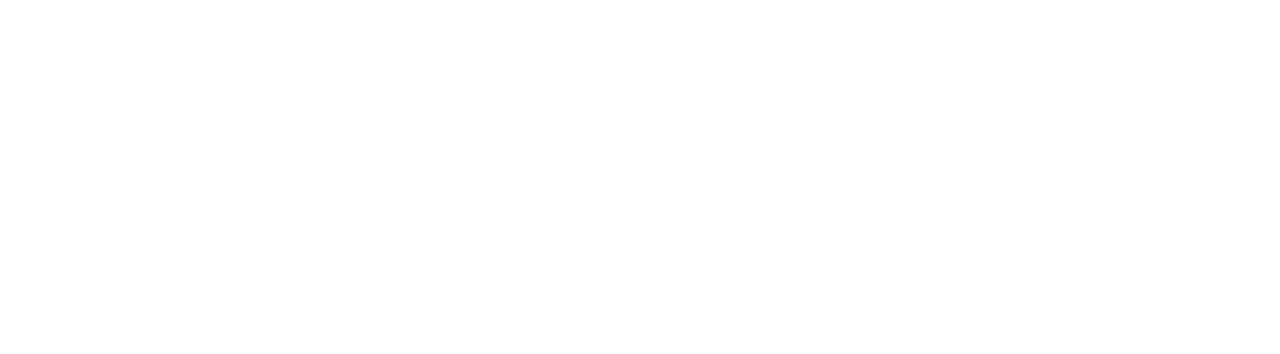
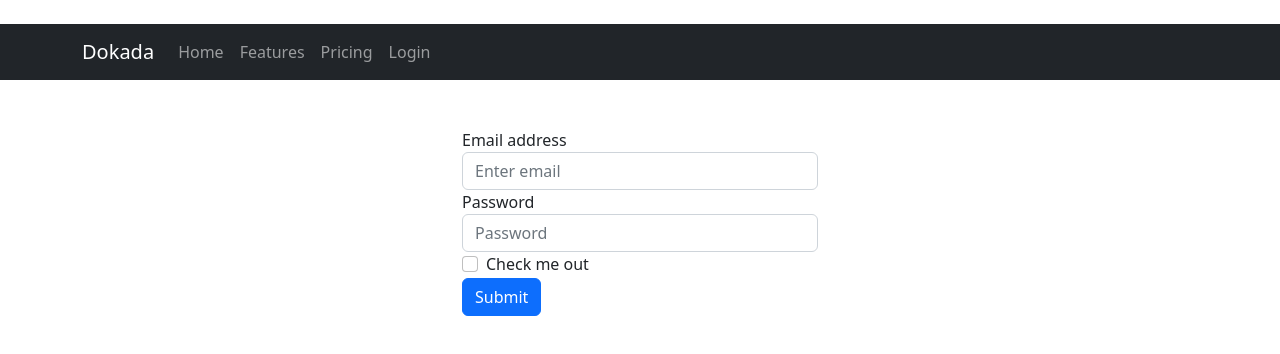
Before and after one commit to dcsil/Dokada-App, a React (Create React App) app: page /login in a window 1280 px wide. Before the commit this address had no page. Shown: the top 354 px of the page. Built offline with nearby package versions, Linux system fonts and the light colour scheme.

Commit message:
login form

```diff
--- a/src/App.jsx
+++ b/src/App.jsx
@@ -1,6 +1,6 @@
 import './styles/App.css';
 import { Outlet } from 'react-router-dom';
-import Menu from "./Menubar.jsx"
+import Menu from "./components/Menubar.jsx"
 import 'bootstrap/dist/css/bootstrap.css';
 
 function App() {
--- /dev/null
+++ b/src/components/Auth.jsx
@@ -0,0 +1,94 @@
+import { useState } from "react";
+import "bootstrap/dist/css/bootstrap.min.css";
+
+function Auth() {
+
+  const [password, setPassword] = useState("");
+  const [email, setEmail] = useState("");
+  const [passwordError, setpasswordError] = useState("");
+  const [emailError, setemailError] = useState("");
+
+  const handleValidation = (event) => {
+    let formIsValid = true;
+
+    if (!email.match(/^\w+@[a-zA-Z_]+?\.[a-zA-Z]{2,3}$/)) {
+      formIsValid = false;
+      setemailError("Email Not Valid");
+      return false;
+    } else {
+      setemailError("");
+      formIsValid = true;
+    }
+
+    if (!password.match(/^[a-zA-Z]{8,22}$/)) {
+      formIsValid = false;
+      setpasswordError(
+        "Only Letters and length must best min 8 Chracters and Max 22 Chracters"
+      );
+      return false;
+    } else {
+      setpasswordError("");
+      formIsValid = true;
+    }
+
+    return formIsValid;
+  };
+
+  const loginSubmit = (e) => {
+    e.preventDefault();
+    handleValidation();
+  };
+
+  return (
+    <div className="App p-5">
+      <div className="container">
+        <div className="row d-flex justify-content-center">
+          <div className="col-md-4">
+            <form id="loginform" onSubmit={loginSubmit}>
+              <div className="form-group">
+                <label>Email address</label>
+                <input
+                  type="email"
+                  className="form-control"
+                  id="EmailInput"
+                  name="EmailInput"
+                  aria-describedby="emailHelp"
+                  placeholder="Enter email"
+                  onChange={(event) => setEmail(event.target.value)}
+                />
+                <small id="emailHelp" className="text-danger form-text">
+                  {emailError}
+                </small>
+              </div>
+              <div className="form-group">
+                <label>Password</label>
+                <input
+                  type="password"
+                  className="form-control"
+                  id="exampleInputPassword1"
+                  placeholder="Password"
+                  onChange={(event) => setPassword(event.target.value)}
+                />
+                <small id="passworderror" className="text-danger form-text">
+                  {passwordError}
+                </small>
+              </div>
+              <div className="form-group form-check">
+                <input
+                  type="checkbox"
+                  className="form-check-input"
+                  id="exampleCheck1"
+                />
+                <label className="form-check-label">Check me out</label>
+              </div>
+              <button type="submit" className="btn btn-primary">
+                Submit
+              </button>
+            </form>
+          </div>
+        </div>
+      </div>
+    </div>
+  );
+}
+export default Auth;
--- a/src/Menubar.jsx
+++ b/src/components/Menubar.jsx
@@ -8,11 +8,13 @@
       <br />
       <Navbar bg="dark" variant="dark">
         <Container>
-          <Navbar.Brand href="#home">Navbar</Navbar.Brand>
+          <Navbar.Brand href="/">Dokada</Navbar.Brand>
           <Nav className="me-auto">
-            <Nav.Link href="#home">Home</Nav.Link>
-            <Nav.Link href="#features">Features</Nav.Link>
-            <Nav.Link href="#pricing">Pricing</Nav.Link>
+            <Nav.Link href="home">Home</Nav.Link>
+            <Nav.Link href="features">Features</Nav.Link>
+            <Nav.Link href="pricing">Pricing</Nav.Link>
+            <Nav.Link href="login">Login</Nav.Link>
+
           </Nav>
         </Container>
       </Navbar>
--- a/src/index.js
+++ b/src/index.js
@@ -7,6 +7,8 @@
 import CanvasPage from './CanvasPage';
 import HomePage from './HomePage';
 import Dasboard from './Dashboard';
+import Auth from "./components/Auth.jsx"
+
 
 const root = ReactDOM.createRoot(document.getElementById('root'));
 root.render(
@@ -16,6 +18,7 @@
           <Route index element={<HomePage/>} />
           <Route path="canvas" element={<CanvasPage/>} />
           <Route path="dashboard" element={<Dasboard/>} />
+          <Route path="login" element={<Auth/>} />
         </Route>
       </Routes>
     </BrowserRouter>
```
